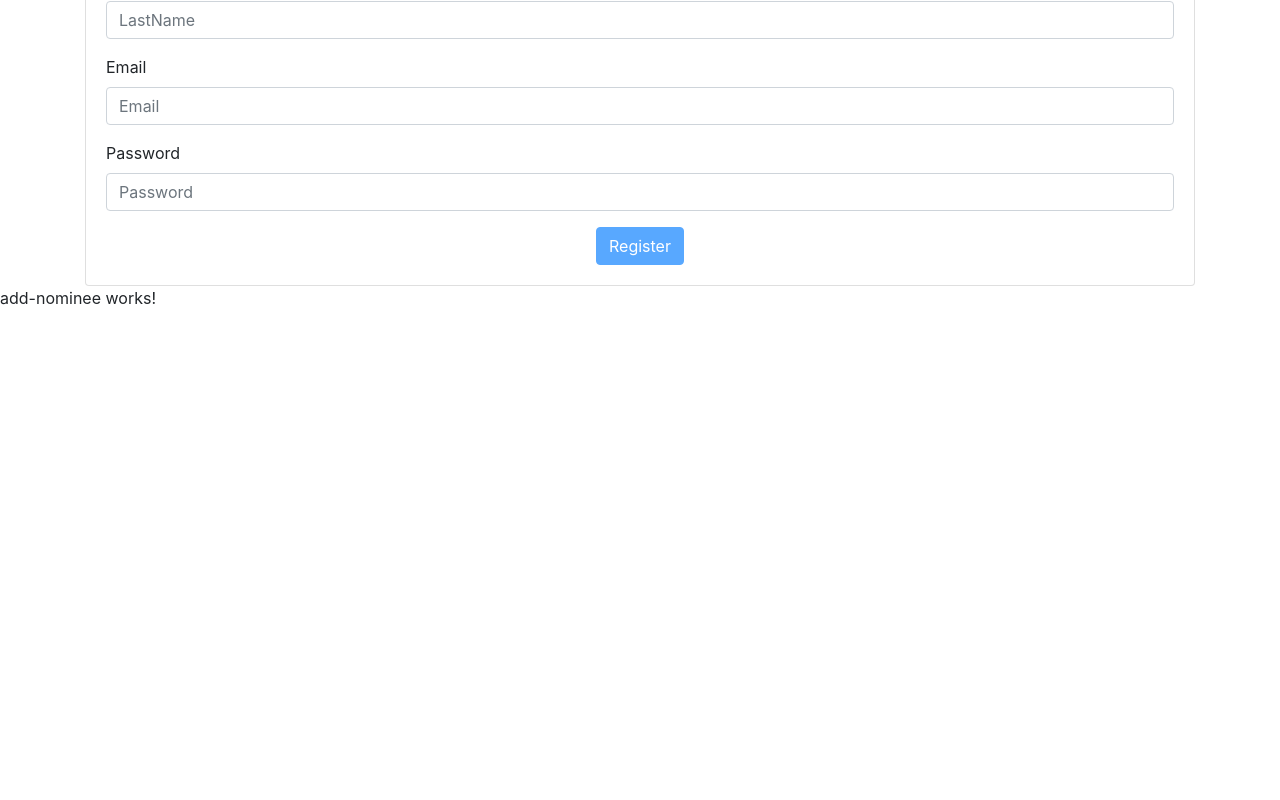
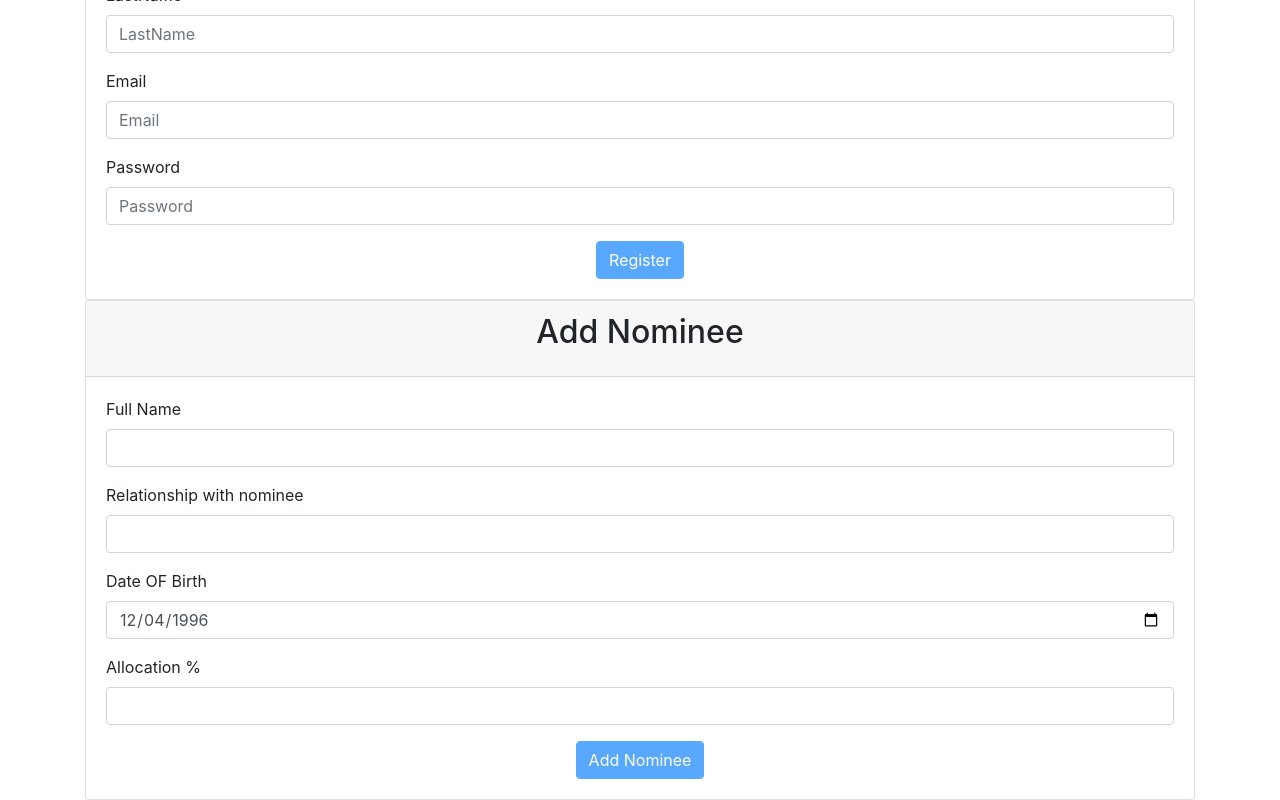
Before and after one commit to microadi12/reactive-forms, an Angular app: page /create-folio in a window 1280 px wide. Shown: the part 199-999 px from the top of the page. Before the commit the page ends 800 px from the top, so only its background shows below. Built offline with nearby package versions, Linux system fonts and the light colour scheme.

Commit message:
add nominee form added

```diff
--- a/src/app/create-folio/add-nominee/add-nominee.component.html
+++ b/src/app/create-folio/add-nominee/add-nominee.component.html
@@ -1 +1,40 @@
-<p>add-nominee works!</p>
+<div class="container">
+  <div class="row">
+    <div class="col-md-12">
+      <div class="card">
+        <div class="card-header">
+          <div class="card-title text-center">
+            <h2>Add Nominee</h2>
+          </div>
+
+        </div>
+        <div class="card-body">
+          <form [formGroup]="myForm">
+            <div class="row">
+              <div class="form-group col-md-12">
+                <label for="firstName">Full Name</label>
+                <input type="text" formControlName="firstName" minlength="3" maxlength="16" class='form-control' placeholder="" id="firstName" required autocomplete="off" name="firstname">
+              </div>
+              <div class="form-group col-md-12">
+                <label for="relation">Relationship with nominee</label>
+                <input type="text" placeholder="" formControlName="relation" class='form-control' id="relation" required autocomplete="off" name="relation">
+              </div>
+              <div class="form-group col-md-12">
+                <label for="dob">Date OF Birth</label>
+                <input type="date" placeholder="" formControlName="dob" class='form-control' id="dob" required autocomplete="off" name="dob">
+              </div>
+              <div class="form-group col-md-12">
+                <label for="allocation">Allocation %</label>
+                <input type="text" placeholder="" formControlName="allocation" class='form-control' id="allocation" required autocomplete="off" name="allocation">
+              </div>
+            </div>
+            <div class="col-md-12 text-center">
+                <button class="btn btn-primary" (click)="addNominee()" [disabled]="!myForm.valid">Add Nominee</button>
+            </div>
+          </form>
+        </div>
+      </div>
+    </div>
+  </div>
+
+</div>
--- a/src/app/create-folio/add-nominee/add-nominee.component.ts
+++ b/src/app/create-folio/add-nominee/add-nominee.component.ts
@@ -1,21 +1,55 @@
-import { Component, OnInit, Input, EventEmitter, Output } from '@angular/core';
+import { Component, OnInit, Input, EventEmitter, Output } from "@angular/core";
+import {
+  FormGroup,
+  FormControl,
+  ReactiveFormsModule,
+  Validators
+} from "@angular/forms";
+import { VariableAst } from "@angular/compiler";
 
 @Component({
-  selector: 'app-add-nominee',
-  templateUrl: './add-nominee.component.html',
-  styleUrls: ['./add-nominee.component.scss']
+  selector: "app-add-nominee",
+  templateUrl: "./add-nominee.component.html",
+  styleUrls: ["./add-nominee.component.scss"]
 })
 export class AddNomineeComponent implements OnInit {
+  myForm: FormGroup;
 
-  @Input() data : any;
-  @Output() dataDetails = new EventEmitter();
-
-  constructor() { }
+  constructor() {}
 
   ngOnInit() {
+    this.myForm = new FormGroup({
+      firstName: new FormControl("", Validators.required),
+      relation: new FormControl("", Validators.required),
+      dob: new FormControl("", Validators.required),
+      allocation: new FormControl("", Validators.required)
+    });
 
-    console.log('Its works');
+   this.setDate();
+  }
 
+  setDate() {
+    this.myForm.patchValue({ dob: "1996-12-04" });
+  }
+
+  addNominee() {
+    console.log(this.myForm);
+    console.log(this.myForm.value.firstName);
+    console.log(this.myForm.value.relation);
+    console.log(this.myForm.value.dob);
+    console.log(this.myForm.value.allocation);
+    console.log(this.myForm.status);
+    if(this.myForm.value.allocation < 100 || this.myForm.value.allocation > 100){
+      window.alert('Allocation should be 100%')
+    } else {
+      window.alert('Great Congratulation!!!')
+    }
+
+    this.clearForm();
+  }
+
+  clearForm() {
+    this.myForm.reset();
   }
 
 }
--- a/src/app/create-folio/create-folio.component.html
+++ b/src/app/create-folio/create-folio.component.html
@@ -4,7 +4,7 @@
       <div class="card">
         <div class="card-header">
           <div class="card-title text-center">
-            Add Nominee
+            <h2>Create Folio</h2>
           </div>
         </div>
         <div class="card-body">
@@ -55,7 +55,7 @@
                   placeholder="Password"
                   [(ngModel)]="password"
                   name="password"
-
+                 required
                 />
               </div>
                  <div class="col-md-12">
--- a/src/app/create-folio/create-folio.module.ts
+++ b/src/app/create-folio/create-folio.module.ts
@@ -1,6 +1,6 @@
 import { NgModule } from '@angular/core';
 import { CommonModule } from '@angular/common';
-import { FormsModule } from '@angular/forms'
+import { FormsModule, ReactiveFormsModule } from '@angular/forms'
 
 import { CreateFolioRoutingModule } from './create-folio-routing.module';
 import { CreateFolioComponent } from './create-folio.component';
@@ -12,7 +12,8 @@ import { AddNomineeComponent } from './add-nominee/add-nominee.component';
   imports: [
     CommonModule,
     CreateFolioRoutingModule,
-    FormsModule
+    FormsModule,
+    ReactiveFormsModule
   ]
 })
 export class CreateFolioModule { }
```
